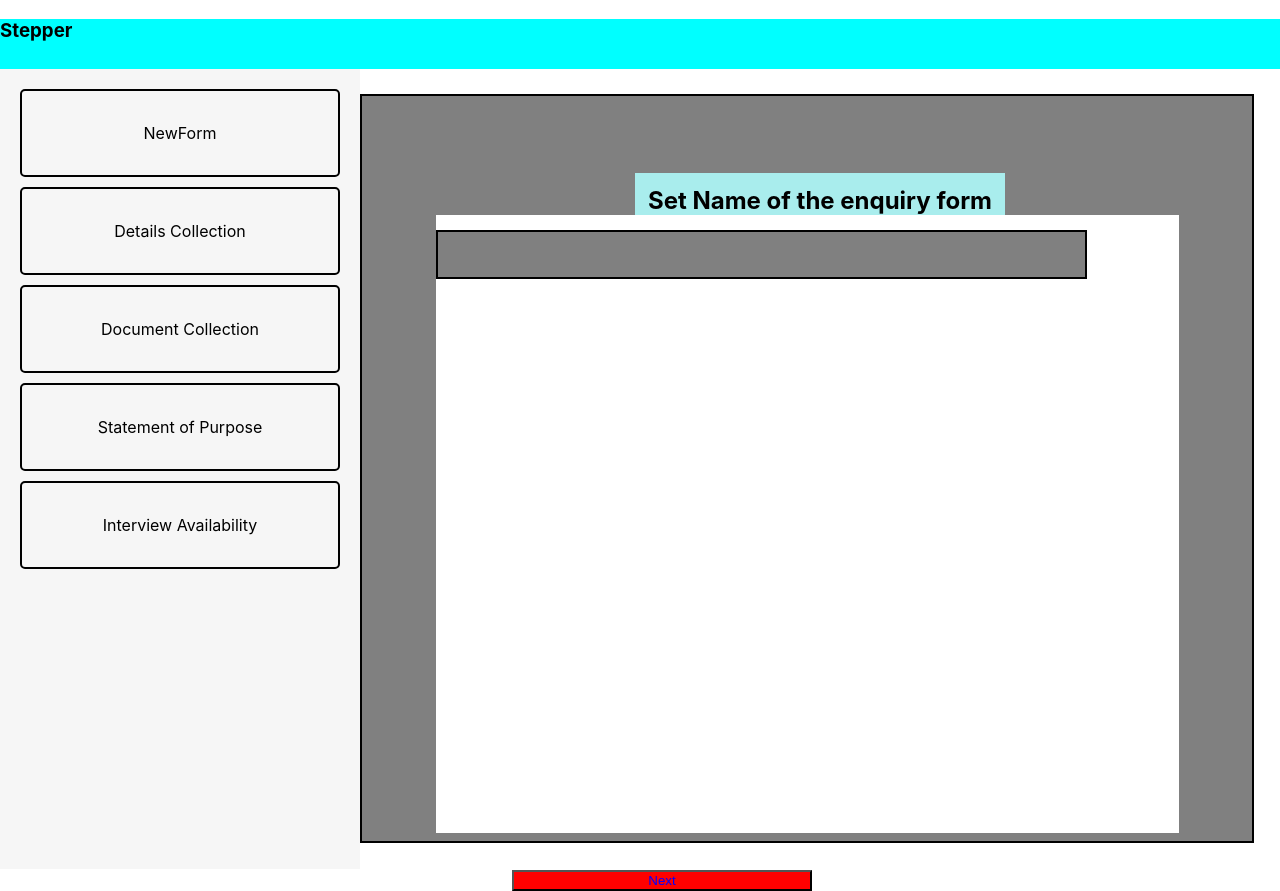
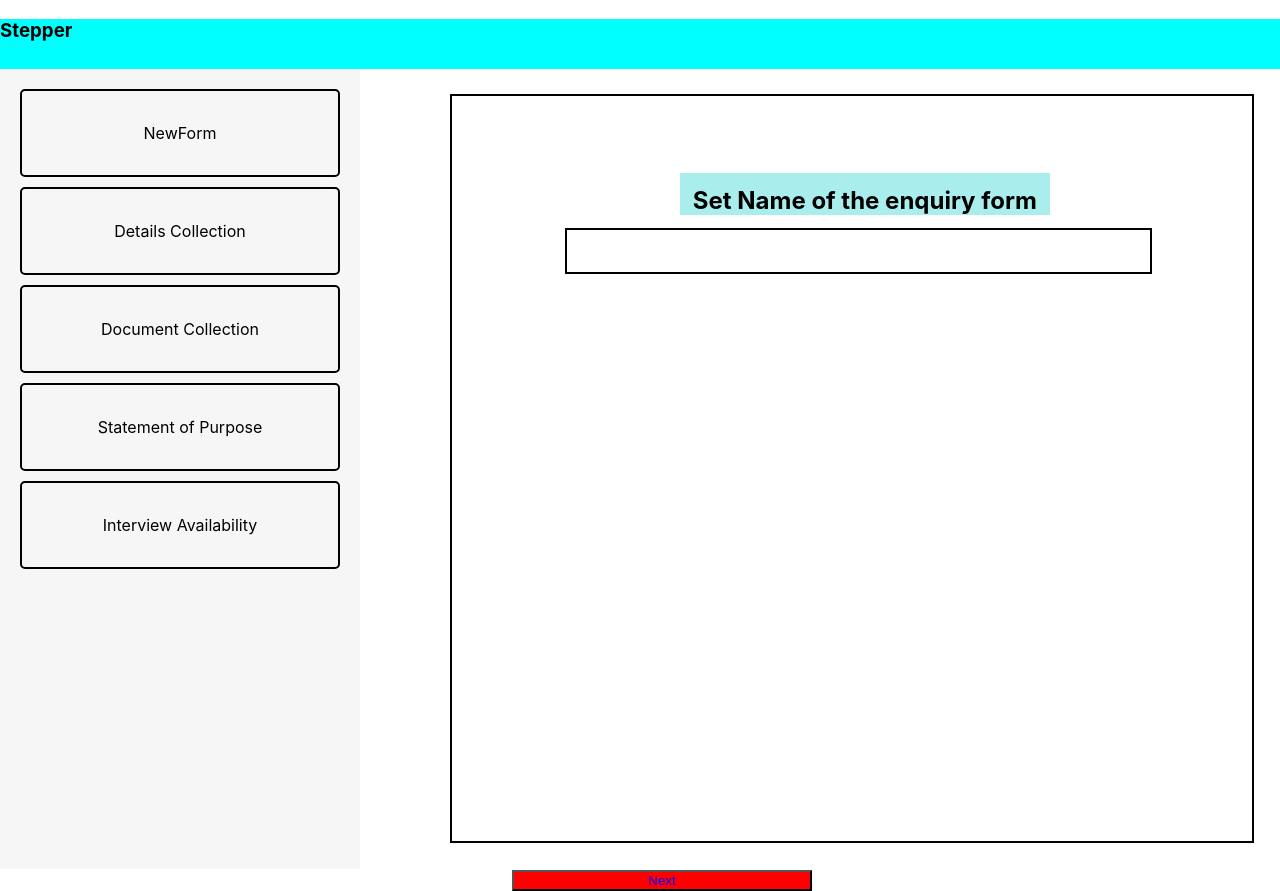
Before and after one commit to Rahul0550/candidateInfo, a React (Create React App) app: page / in a window 1280 px wide. Shown: the top 891 px of the page. Built offline with nearby package versions, Linux system fonts and the light colour scheme.

Commit message:
backgroundcolor changed

```diff
--- a/src/App.css
+++ b/src/App.css
@@ -45,7 +45,7 @@ input {
   padding: 8px;
   display: flex;
   flex-direction: column;
-  margin: 2% 2% 2% 0;
+  margin: 2% 2% 2% 7%;
   padding-top: 5%;
   border: 2px solid black;
   background-color: grey;
@@ -58,7 +58,7 @@ input {
 
 .inside-header h2 {
   background: rgb(169, 237, 237);
-  height: 50px;
+  /* height: 10vh; */
   display: flex;
   align-items: center;
   justify-content: center;
@@ -69,6 +69,7 @@ input {
 .main-content{
   align-items: center;
   width: 85%;
+  background-color: white;
 }
 .form-container {
   margin-top: 20px;
```
